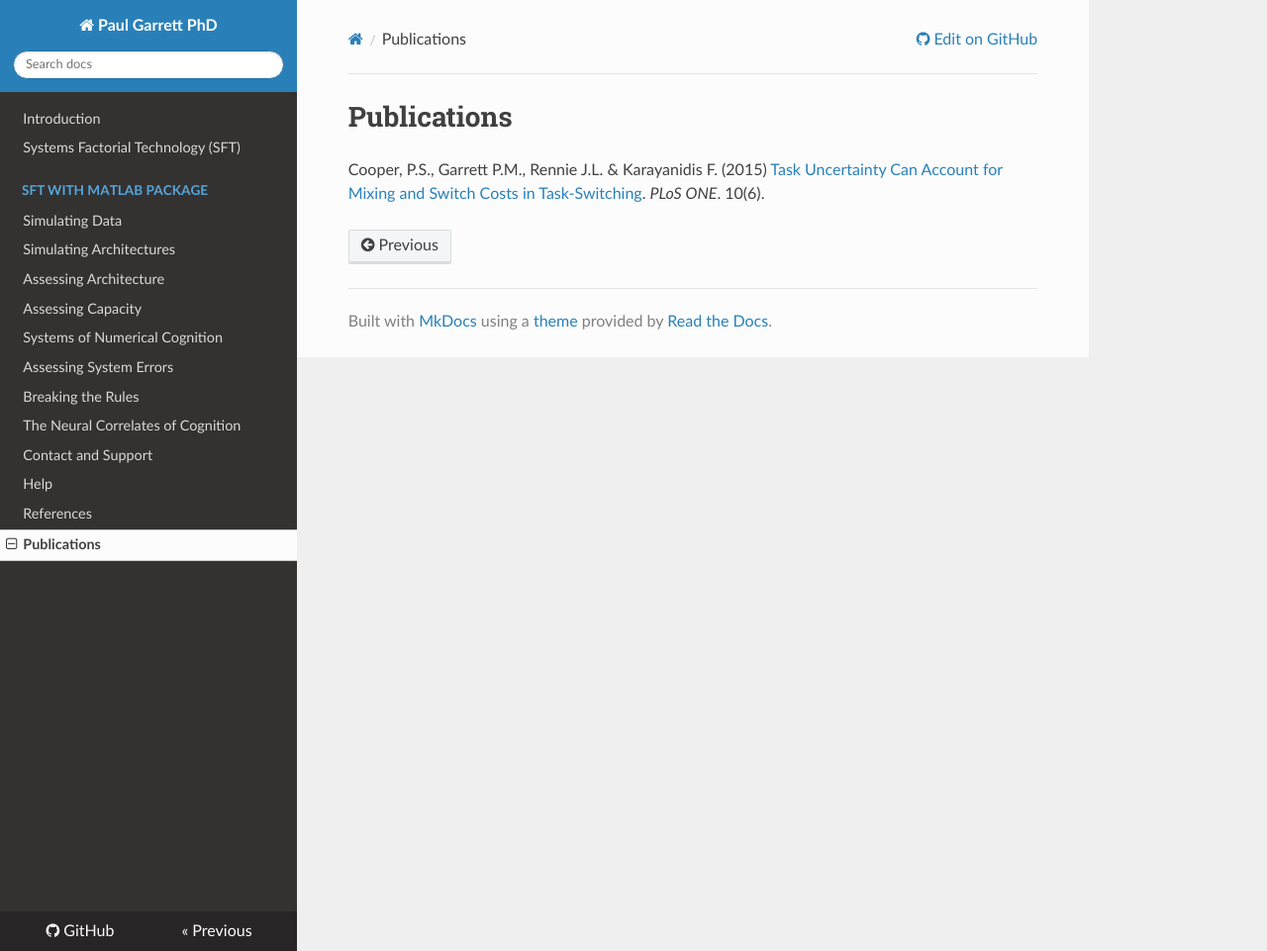
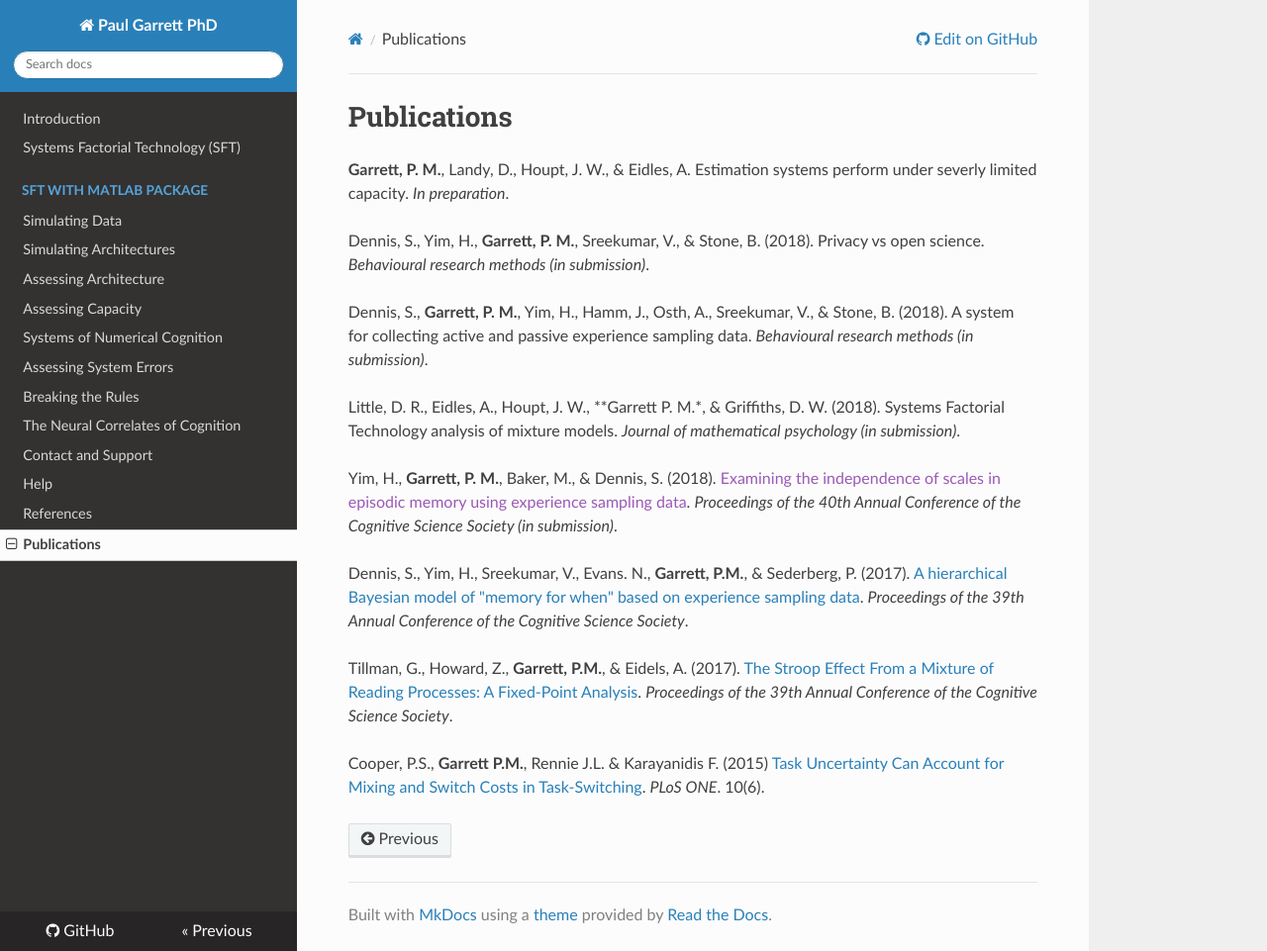
Before and after one commit to paulgarrettphd/PaulGarrettPhD, an MkDocs documentation site: the page built from markdown_docs/Publications.md, in a window 1280 px wide and 961 px high. Shown: the whole window at 99% size. Built offline with MkDocs 1.6.1, drawn with Linux system fonts in a browser that asks for light colours; nearby versions of some CDN libraries; old or Windows-style settings are respelled for this version of MkDocs.

Commit message:
Added current publications
Added papers that I have currently collaborated on.

```diff
--- a/markdown_docs/Publications.md
+++ b/markdown_docs/Publications.md
@@ -1,5 +1,17 @@
 # Publications
 
+**Garrett, P. M.**, Landy, D., Houpt, J. W., & Eidles, A. Estimation systems perform under severly limited capacity. *In preparation*.
 
+Dennis, S., Yim, H., **Garrett, P. M.**, Sreekumar, V., & Stone, B. (2018). Privacy vs open science. *Behavioural research methods (in submission)*.
 
-Cooper, P.S., Garrett P.M., Rennie J.L. & Karayanidis F. (2015) [Task Uncertainty Can Account for Mixing and Switch Costs in Task-Switching](http://journals.plos.org/plosone/article?id=10.1371/journal.pone.0131556). *PLoS ONE*. 10(6).
+Dennis, S., **Garrett, P. M.**, Yim, H., Hamm, J., Osth, A., Sreekumar, V., & Stone, B. (2018). A system for collecting active and passive experience sampling data. *Behavioural research methods (in submission)*.
+
+Little, D. R., Eidles, A., Houpt, J. W., **Garrett P. M.*, & Griffiths, D. W. (2018). Systems Factorial Technology analysis of mixture models. *Journal of mathematical psychology (in submission)*.
+
+Yim, H., **Garrett, P. M.**, Baker, M., & Dennis, S. (2018). [Examining the independence of scales in episodic memory using experience sampling data](). *Proceedings of the 40th Annual Conference of the Cognitive Science Society (in submission)*.
+
+Dennis, S., Yim, H., Sreekumar, V., Evans. N., **Garrett, P.M.**, & Sederberg, P. (2017). [A hierarchical Bayesian model of "memory for when" based on experience sampling data](https://mindmodeling.org/cogsci2017/papers/0066/paper0066.pdf). *Proceedings of the 39th Annual Conference of the Cognitive Science Society*.
+
+Tillman, G., Howard, Z., **Garrett, P.M.**, & Eidels, A. (2017). [The Stroop Effect From a Mixture of Reading Processes: A Fixed-Point Analysis](https://mindmodeling.org/cogsci2017/papers/0630/paper0630.pdf). *Proceedings of the 39th Annual Conference of the Cognitive Science Society*.
+
+Cooper, P.S., **Garrett P.M.**, Rennie J.L. & Karayanidis F. (2015) [Task Uncertainty Can Account for Mixing and Switch Costs in Task-Switching](http://journals.plos.org/plosone/article?id=10.1371/journal.pone.0131556). *PLoS ONE*. 10(6).
```
